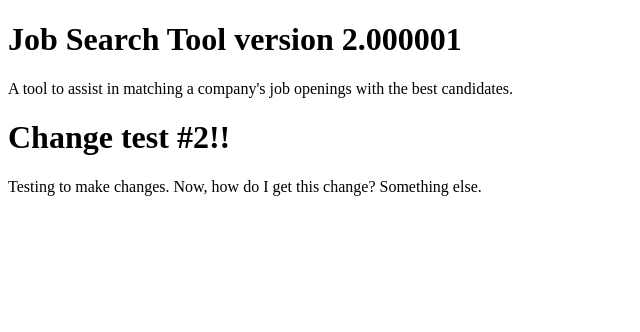
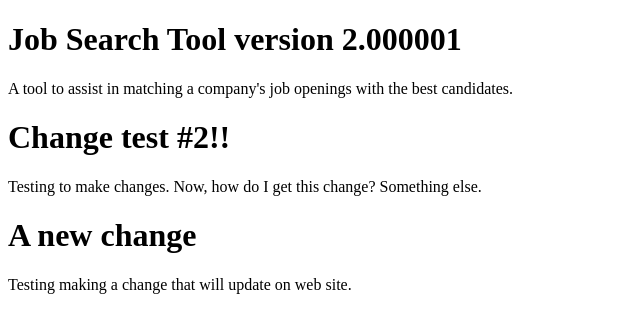
Before and after one commit to rainmatter/JobSearchTool_v2, a plain HTML site: page public_html/index.html in a window 1280 px wide. Shown: the whole page, without its empty margins (0-640 px from the left). Drawn offline with Linux system fonts and the light colour scheme.

Commit message:
Making a change to update on web site server.

```diff
--- a/public_html/index.html
+++ b/public_html/index.html
@@ -20,5 +20,9 @@ Last update: 1/4/2016
             <h1>Change test #2!!</h1>
             <p>Testing to make changes. Now, how do I get this change? Something else.</p>
         </div>
+        <div>
+            <h1>A new change</h1>
+            <p>Testing making a change that will update on web site.</p>
+        </div>
     </body>
 </html>
```
